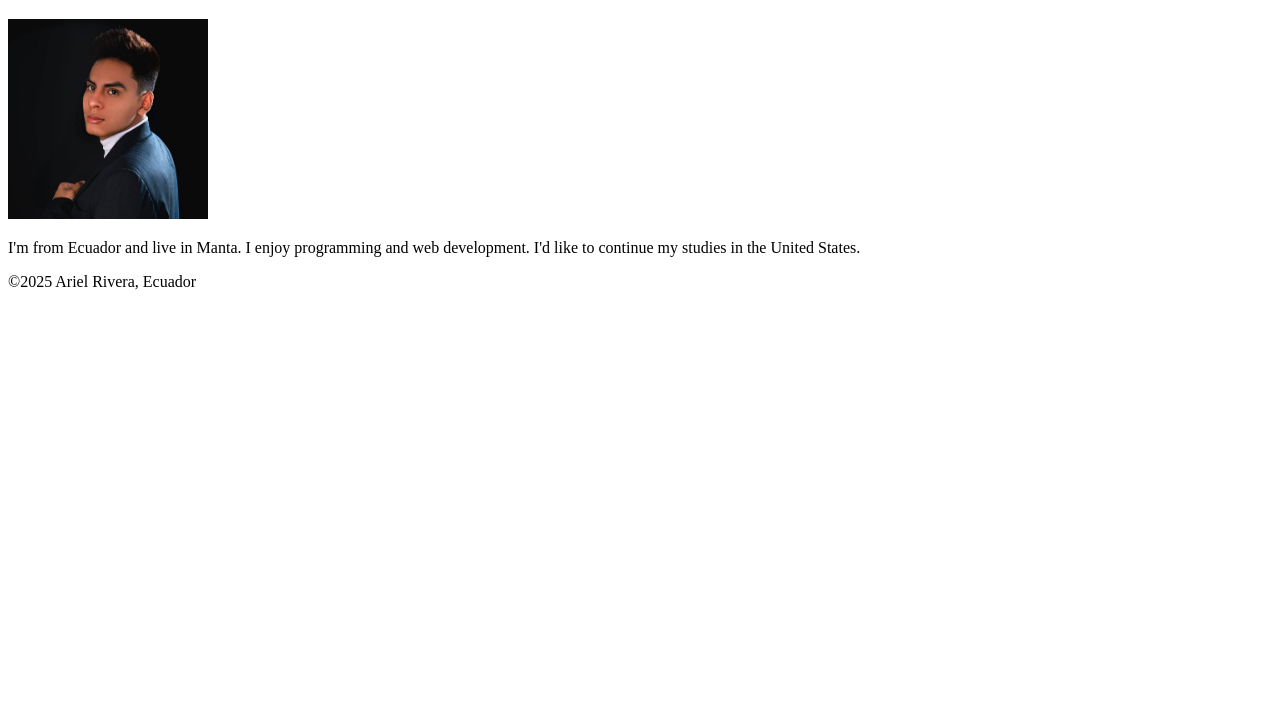
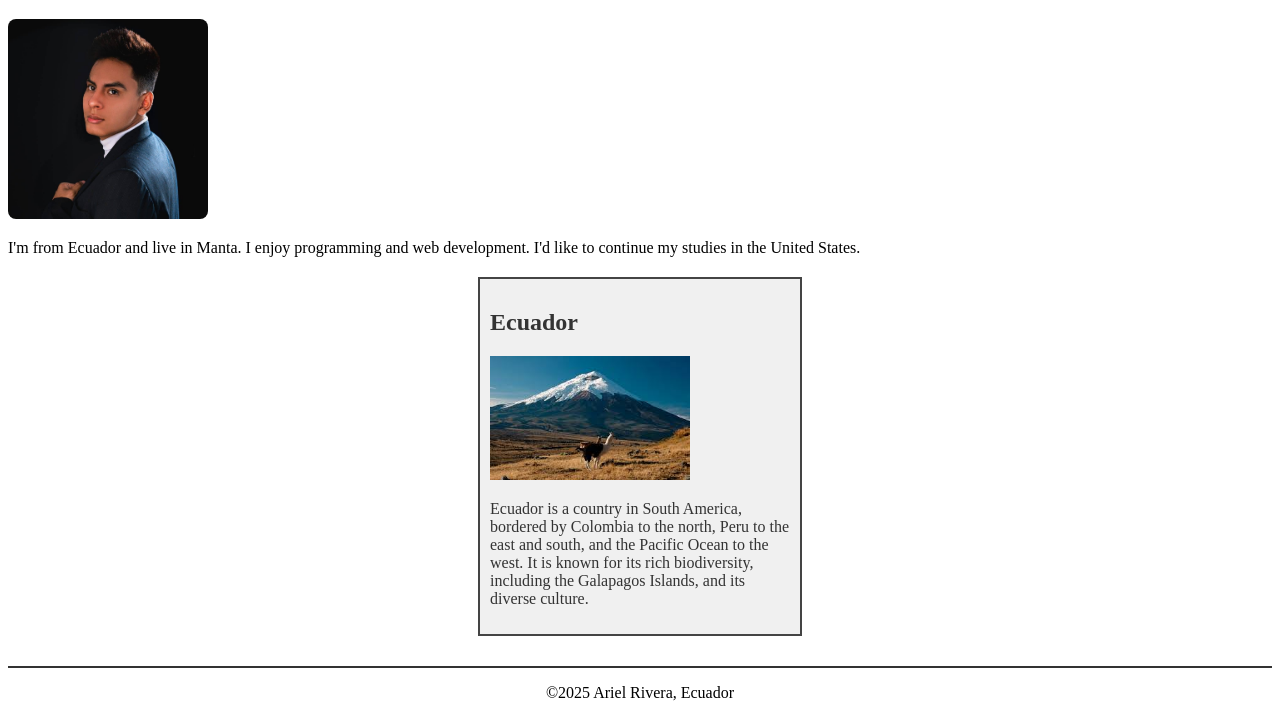
Before and after one commit to Ariel-2525/wdd130, a plain HTML site: page index.html in a window 1280 px wide. Shown: the part 87-805 px from the top of the page. Drawn offline with Linux system fonts and the light colour scheme.

Commit message:
Add files via upload

```diff
--- a/index.html
+++ b/index.html
@@ -4,6 +4,7 @@
     <meta charset="utf-8">
     <meta name="viewport" content="width=device-width, initial-scale=1.0">
     <title>Ariel Rivera | WDD 130</title>
+    <link rel="stylesheet" href="style.css">
 </head>
 <body>
     <header>
@@ -18,6 +19,13 @@
         <p>I'm from Ecuador and live in Manta. I enjoy programming and web development. I'd like to continue my studies in the United States.</p>
     </main>
 
+    <aside>
+        <h2>Ecuador </h2>
+        <img src="images/Ecuador.jpeg" alt="Ecuador">
+        <p>Ecuador is a country in South America, bordered by Colombia to the north, Peru to the east and south, and the Pacific Ocean to the west. It is known for its rich biodiversity, including the Galapagos Islands, and its diverse culture.</p>
+
+    </aside>
+
 
 
     <footer>
--- /dev/null
+++ b/style.css
@@ -0,0 +1,29 @@
+aside{
+    width: 300px;
+    margin: 20px auto;
+    border: 2px solid #444;
+    padding: 10px;
+    background-color: #f0f0f0;
+    color: #333;
+
+}
+aside img{
+    width: 200px;
+    height: auto;
+
+}
+
+main img{
+    width: 200px;
+    border-radius: 8px;
+}
+
+p{
+    padding: 0;
+}
+
+footer{
+    margin-top: 30px;
+    border-top: 2px solid #333;
+    text-align: center;
+}
```
Also changed, not shown: images/Ecuador.jpeg (added).
